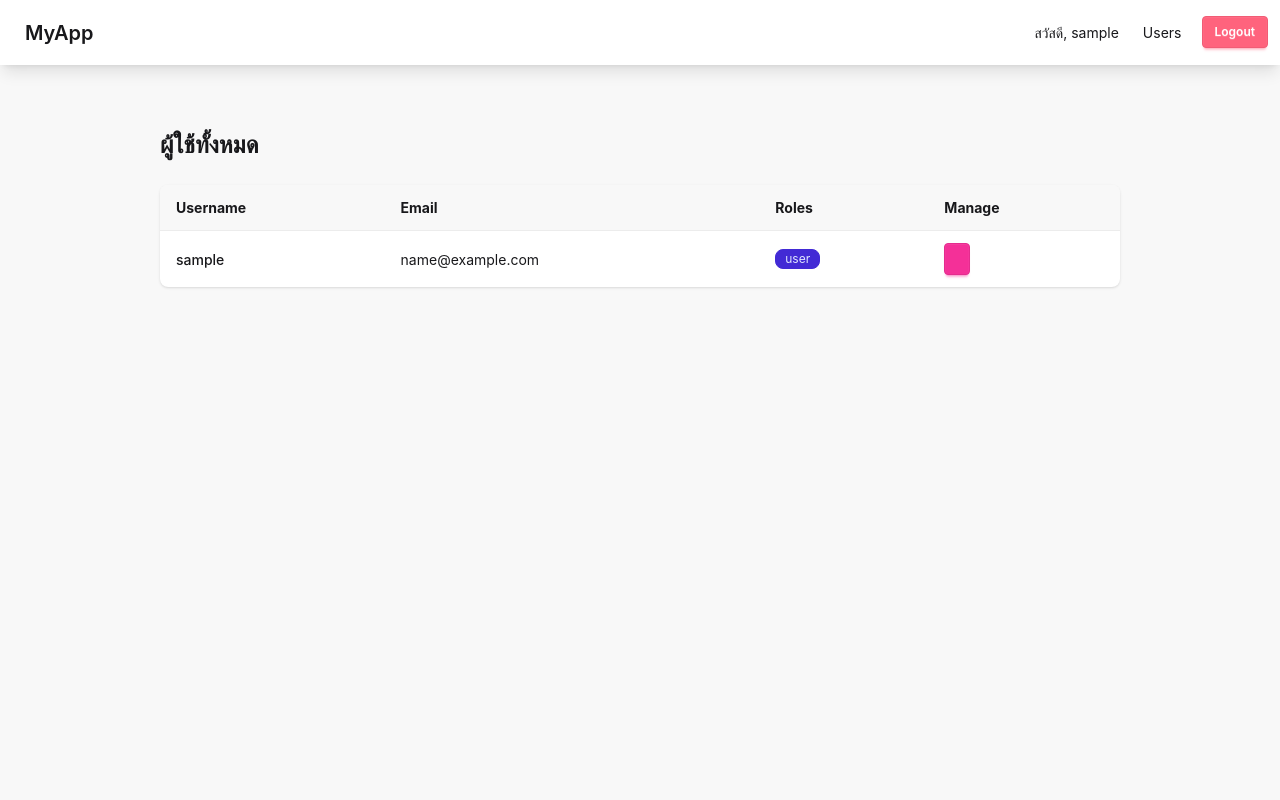
After one commit to nathon-aie/my_first_website, a Flask app: page /accounts/users in a window 1280 px wide. The commit adds this page. Run offline with Flask 3, Linux system fonts and the light colour scheme; the visitor is signed in with stand-in values (Sample User, id 1); data comes from the database, SQL or seed files in the repository; style sheets or scripts are compiled from the project's sources; some libraries are stand-ins or nearby versions.

Commit message:
Update Website for Admin and Users

```diff
--- a/my-flask-app/app.py
+++ b/my-flask-app/app.py
@@ -3,8 +3,9 @@ from dotenv import load_dotenv
 from flask import Flask
 from flask_login import LoginManager
 from models import db, User
-from blueprints.auth import auth_bp
-from blueprints.main import main_bp
+import views
+
+import acl
 
 load_dotenv()
 
@@ -16,16 +17,13 @@ def create_app():
     app.config["SQLALCHEMY_TRACK_MODIFICATIONS"] = False
 
     db.init_app(app)
+    acl.init_acl(app)
 
-    login_manager = LoginManager()
-    login_manager.init_app(app)
-
-    @login_manager.user_loader
+    @acl.login_manager.user_loader
     def load_user(user_id):
         return db.session.get(User, int(user_id))
 
-    app.register_blueprint(main_bp)
-    app.register_blueprint(auth_bp)
+    views.register_blueprint(app)
 
     with app.app_context():
         db.create_all()
--- a/my-flask-app/models.py
+++ b/my-flask-app/models.py
@@ -1,15 +1,38 @@
+import datetime
 from flask_sqlalchemy import SQLAlchemy
 from flask_login import UserMixin
 from werkzeug.security import generate_password_hash, check_password_hash
 
 db = SQLAlchemy()
 
+STATUS = [
+    ("active", "Active"),
+    ("disactive", "Disactive"),
+]
+USER_ROLES = [
+    ("admin", "Admin"),
+    ("user", "User"),
+]
+
 
 class User(db.Model, UserMixin):
+    __tablename__ = "users"
+
     id = db.Column(db.Integer, primary_key=True)
-    username = db.Column(db.String(50), unique=True, nullable=False)
-    email = db.Column(db.String(120), unique=True, nullable=False)
+    username = db.Column(db.String(256), unique=True, nullable=False)
+    email = db.Column(db.String(256))
     password_hash = db.Column(db.String(255))
+
+    status = db.Column(db.String(50), nullable=False, default="active")
+    roles = db.Column(db.JSON, default=lambda: ["user"])
+
+    created_date = db.Column(db.DateTime, nullable=False, default=datetime.datetime.now)
+    updated_date = db.Column(
+        db.DateTime,
+        nullable=False,
+        default=datetime.datetime.now,
+        onupdate=datetime.datetime.now,
+    )
 
     @property
     def password(self):
@@ -17,9 +40,15 @@ class User(db.Model, UserMixin):
 
     @password.setter
     def password(self, password):
-        # เมื่อมีการเซ็ตค่า password ให้แปลงเป็น Hash ทันที
         self.password_hash = generate_password_hash(password)
 
     def verify_password(self, password):
-        # ฟังก์ชันเช็ค password
         return check_password_hash(self.password_hash, password)
+
+    def has_roles(self, roles_to_check):
+        if not self.roles:
+            return False
+        for role in roles_to_check:
+            if role in self.roles:
+                return True
+        return False
--- a/my-flask-app/templates/auth/login.html
+++ b/my-flask-app/templates/accounts/login.html
@@ -42,7 +42,8 @@
                 <div class="space-y-2">
                     <p class="text-center text-sm text-base-content text-opacity-70">
                         ยังไม่มีบัญชี?
-                        <a href="{{ url_for('auth.register') }}" class="link link-primary font-semibold">สมัครสมาชิก</a>
+                        <a href="{{ url_for('accounts.register') }}"
+                            class="link link-primary font-semibold">สมัครสมาชิก</a>
                     </p>
                     <a href="#"
                         class="link link-sm text-center block text-base-content text-opacity-60 hover:text-opacity-100">ลืมรหัสผ่าน?</a>
--- a/my-flask-app/templates/auth/register.html
+++ b/my-flask-app/templates/accounts/register.html
@@ -65,7 +65,7 @@
 
                 <p class="text-center text-sm text-base-content text-opacity-70">
                     มีบัญชีแล้ว?
-                    <a href="{{ url_for('auth.login') }}" class="link link-primary font-semibold">เข้าสู่ระบบ</a>
+                    <a href="{{ url_for('accounts.login') }}" class="link link-primary font-semibold">เข้าสู่ระบบ</a>
                 </p>
             </div>
         </div>
--- /dev/null
+++ b/my-flask-app/templates/accounts/users.html
@@ -0,0 +1,47 @@
+{% extends "base.html" %}
+{% block content %}
+<div class="container mx-auto p-4 md:p-8 max-w-5xl">
+
+    <div class="flex justify-between items-center mb-6">
+        <h2 class="text-2xl font-bold text-base-content">ผู้ใช้ทั้งหมด</h2>
+    </div>
+    <div class="overflow-x-auto bg-base-100 rounded-box shadow">
+        <table class="table table-zebra w-full">
+            <thead class="bg-base-200 text-base-content">
+                <tr>
+                    <th>Username</th>
+                    <th>Email</th>
+                    <th>Roles</th>
+                    <th>Manage</th>
+                </tr>
+            </thead>
+            <tbody>
+                {% for u in users %}
+                <tr>
+                    <td class="font-medium">{{ u.username }}</td>
+                    <td>{{ u.email }}</td>
+                    <td>
+                        <div class="flex flex-wrap gap-1">
+                            {% for role in u.roles %}
+                            <span class="badge badge-primary badge-sm">{{ role }}</span>
+                            {% endfor %}
+                        </div>
+                    </td>
+                    <td>
+                        <a href="{{ url_for('accounts.edit_roles', user_id=u.id) }}" class="btn btn-sm btn-secondary">
+                            <i class="ph ph-pen lg"></i></a>
+                        {#{% if current_user.has_roles(['admin']) %}
+                        <a href="{{ url_for('accounts.edit_roles', user_id=u.id) }}" class="btn btn-sm btn-secondary">
+                            <i class="ph ph-pen lg"></i></a>
+                        {% else %}
+                        <a class="btn btn-sm btn-disabled" disabled><i class="ph ph-pen lg"></i></a>
+                        {% endif %}#}
+                    </td>
+                </tr>
+                {% endfor %}
+            </tbody>
+        </table>
+    </div>
+
+</div>
+{% endblock %}
--- a/my-flask-app/templates/base.html
+++ b/my-flask-app/templates/base.html
@@ -6,6 +6,7 @@
     <meta name="viewport" content="width=device-width, initial-scale=1.0">
     <title>Flask DaisyUI App</title>
     <link href="{{ url_for('static', filename='css/output.css') }}" rel="stylesheet">
+    <script src="https://unpkg.com/@phosphor-icons/web"></script>
 </head>
 
 <body class="min-h-screen bg-base-200 font-sans">
@@ -18,10 +19,12 @@
             <ul class="menu menu-horizontal px-1">
                 {% if current_user.is_authenticated %}
                 <li><a>สวัสดี, {{ current_user.username }}</a></li>
-                <li><a href="{{ url_for('auth.logout') }}" class="btn btn-error btn-sm text-white ml-2">Logout</a></li>
+                <li><a href="{{ url_for('accounts.users') }}">Users</a></li>
+                <li><a href="{{ url_for('accounts.logout') }}" class="btn btn-error btn-sm text-white ml-2">Logout</a>
+                </li>
                 {% else %}
-                <li><a href="{{ url_for('auth.login') }}">Login</a></li>
-                <li><a href="{{ url_for('auth.register') }}">Register</a></li>
+                <li><a href="{{ url_for('accounts.login') }}">Login</a></li>
+                <li><a href="{{ url_for('accounts.register') }}">Register</a></li>
                 {% endif %}
             </ul>
         </div>
--- a/my-flask-app/templates/main/index.html
+++ b/my-flask-app/templates/main/index.html
@@ -17,8 +17,8 @@
                         </p>
                         {% if not current_user.is_authenticated %}
                         <div class="flex gap-3 justify-center">
-                            <a href="{{ url_for('auth.login') }}" class="btn btn-primary">เข้าสู่ระบบ</a>
-                            <a href="{{ url_for('auth.register') }}"
+                            <a href="{{ url_for('accounts.login') }}" class="btn btn-primary">เข้าสู่ระบบ</a>
+                            <a href="{{ url_for('accounts.register') }}"
                                 class="btn btn-outline btn-secondary">สมัครสมาชิก</a>
                         </div>
                         {% else %}
@@ -56,6 +56,7 @@
                 </div>
             </div>
         </section>
+
         <!-- Pricing Section -->
         <section class="mb-16">
             <div class="text-center mb-8">
--- a/my-flask-app/blueprints/auth.py
+++ b/my-flask-app/views/accounts.py
@@ -1,12 +1,13 @@
-from flask import Blueprint, render_template, redirect, url_for, flash
+from flask import Blueprint, render_template, redirect, request, url_for, flash
 from flask_login import login_user, login_required, logout_user, current_user
-from models import db, User
-from forms import LoginForm, RegisterForm
+from models import db, User, USER_ROLES
+from forms import EditRoleForm, LoginForm, RegisterForm
+import acl
 
-auth_bp = Blueprint("auth", __name__, url_prefix="/auth")
+module = Blueprint("accounts", __name__, url_prefix="/accounts")
 
 
-@auth_bp.route("/register", methods=["GET", "POST"])
+@module.route("/register", methods=["GET", "POST"])
 def register():
     if current_user.is_authenticated:
         return redirect(url_for("main.index"))
@@ -16,7 +17,8 @@ def register():
         # เช็คว่ามี user นี้หรือยัง
         if User.query.filter_by(username=form.username.data).first():
             flash("Username นี้ถูกใช้ไปแล้ว", "error")
-            return redirect(url_for("auth.register"))
+            return redirect(url_for("accounts.register"))
+
         new_user = User(username=form.username.data, email=form.email.data)
         new_user.password = form.password.data  # Trigger @password.setter ใน models.py
 
@@ -24,12 +26,12 @@ def register():
         db.session.commit()
 
         flash("สมัครสมาชิกสำเร็จ! กรุณาเข้าสู่ระบบ", "success")
-        return redirect(url_for("auth.login"))
+        return redirect(url_for("accounts.login"))
 
-    return render_template("auth/register.html", form=form)
+    return render_template("accounts/register.html", form=form)
 
 
-@auth_bp.route("/login", methods=["GET", "POST"])
+@module.route("/login", methods=["GET", "POST"])
 def login():
     if current_user.is_authenticated:
         return redirect(url_for("main.index"))
@@ -37,8 +39,6 @@ def login():
     form = LoginForm()
     if form.validate_on_submit():
         user = User.query.filter_by(username=form.username.data).first()
-
-        # ใช้ verify_password จาก models.py
         if user and user.verify_password(form.password.data):
             login_user(user)
             flash("ยินดีต้อนรับกลับ!", "success")
@@ -46,10 +46,40 @@ def login():
         else:
             flash("ชื่อผู้ใช้หรือรหัสผ่านไม่ถูกต้อง", "error")
 
-    return render_template("auth/login.html", form=form)
+    return render_template("accounts/login.html", form=form)
 
 
-@auth_bp.route("/logout")
+@module.route("/users")
+@login_required
+def users():
+    all_users = User.query.all()
+    return render_template("accounts/users.html", users=all_users)
+
+
+@module.route("/edit_roles/<int:user_id>", methods=["GET", "POST"])
+@login_required
+@acl.roles_required("admin")
+def edit_roles(user_id):
+    user = User.query.get_or_404(user_id)
+    form = EditRoleForm()
+
+    form.roles.choices = USER_ROLES
+
+    if request.method == "GET":
+        form.roles.data = user.roles or []
+
+    if form.validate_on_submit():
+        # 3. form.roles.data ที่ส่งกลับมาจะเป็น List ของ String ที่ผู้ใช้เลือก
+        user.roles = form.roles.data
+
+        db.session.commit()
+        flash("อัปเดตสิทธิ์เรียบร้อย", "success")
+        return redirect(url_for("accounts.users"))
+
+    return render_template("accounts/edit_roles.html", user=user, form=form)
+
+
+@module.route("/logout")
 @login_required
 def logout():
     logout_user()
--- a/my-flask-app/blueprints/main.py
+++ b/my-flask-app/views/main.py
@@ -1,8 +1,9 @@
 from flask import Blueprint, render_template
+from flask_login import login_required
 
-main_bp = Blueprint("main", __name__)
+module = Blueprint("main", __name__)
 
 
-@main_bp.route("/")
+@module.route("/")
 def index():
     return render_template("main/index.html")
```
Also changed, not shown: my-flask-app/acl.py (added, +52 -0 lines), my-flask-app/forms.py (+12 -1 lines), my-flask-app/package.json (added, +13 -0 lines), my-flask-app/scripts/init-admin.py (added, +45 -0 lines), my-flask-app/templates/accounts/edit_roles.html (added, +32 -0 lines), my-flask-app/views/__init__.py (added, +58 -0 lines).
